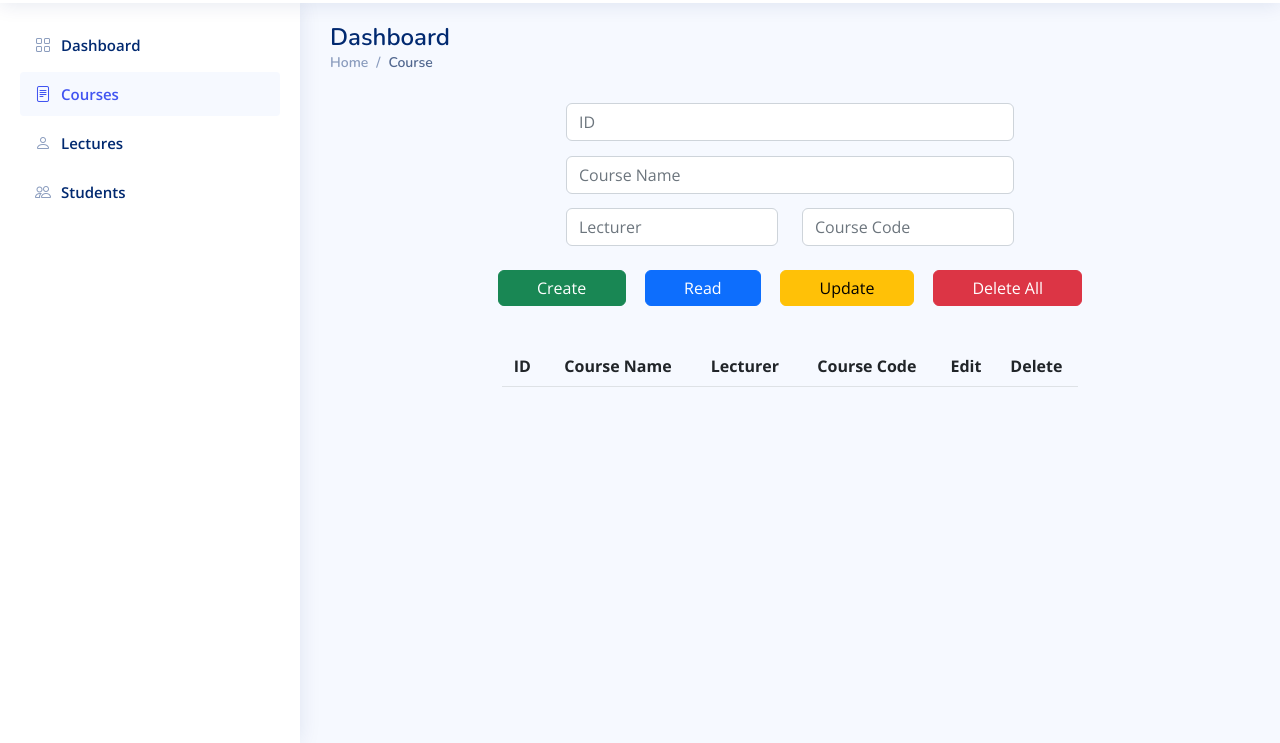
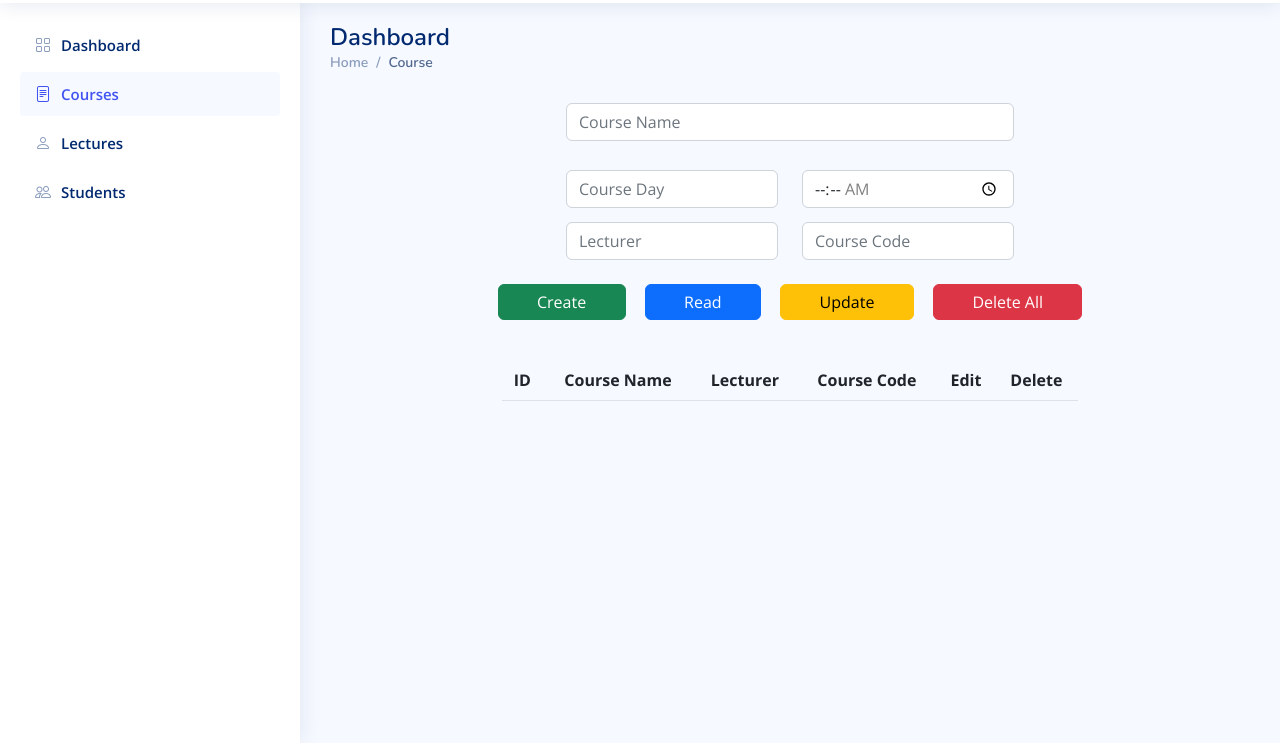
Before and after one commit to Steph-en/Chat-App, a website: page public/admin-course.html in a window 1280 px wide. Shown: the part 57-800 px from the top of the page. Drawn offline with nearby package versions, Linux system fonts and the light colour scheme.

Commit message:
ui revisited

```diff
--- a/package.json
+++ b/package.json
@@ -10,6 +10,7 @@
   "author": "Stephen Appah",
   "license": "ISC",
   "dependencies": {
+    "api": "^5.0.8",
     "body-parser": "^1.20.2",
     "ejs": "^3.1.9",
     "express": "^4.18.2",
--- a/public/admin-course.html
+++ b/public/admin-course.html
@@ -1,5 +1,6 @@
 <!DOCTYPE html>
 <html lang="en">
+
 <head>
   <meta charset="utf-8" />
   <meta content="width=device-width, initial-scale=1.0" name="viewport" />
@@ -8,10 +9,13 @@
 
   <!-- Google Fonts -->
   <link href="https://fonts.gstatic.com" rel="preconnect" />
-    <link href="https://fonts.googleapis.com/css?family=Open+Sans:300,300i,400,400i,600,600i,700,700i|Nunito:300,300i,400,400i,600,600i,700,700i|Poppins:300,300i,400,400i,500,500i,600,600i,700,700i" rel="stylesheet" />
+  <link
+    href="https://fonts.googleapis.com/css?family=Open+Sans:300,300i,400,400i,600,600i,700,700i|Nunito:300,300i,400,400i,600,600i,700,700i|Poppins:300,300i,400,400i,500,500i,600,600i,700,700i"
+    rel="stylesheet" />
 
   <!-- Fontawesome -->
-    <link rel="stylesheet" href="https://use.fontawesome.com/releases/v5.8.1/css/all.css" integrity="sha384-50oBUHEmvpQ+1lW4y57PTFmhCaXp0ML5d60M1M7uH2+nqUivzIebhndOJK28anvf" crossorigin="anonymous" />
+  <link rel="stylesheet" href="https://use.fontawesome.com/releases/v5.8.1/css/all.css"
+    integrity="sha384-50oBUHEmvpQ+1lW4y57PTFmhCaXp0ML5d60M1M7uH2+nqUivzIebhndOJK28anvf" crossorigin="anonymous" />
 
   <!-- Vendor CSS Files -->
   <link href="vendor/bootstrap/css/bootstrap.min.css" rel="stylesheet" />
@@ -120,8 +124,16 @@
     <div class="container text-center">
       <div class="d-flex justify-content-center">
         <form class="w-50">
-            <input type="text" id="userid" class="form-control" autocomplete="off" readonly placeholder="ID" />
           <input type="text" id="proname" class="form-control" autocomplete="off" placeholder="Course Name" />
+          <div class="row">
+            <div class="col">
+              <input type="text" id="day" class="form-control" autocomplete="off" placeholder="Course Day" />
+            </div>
+            <div class="col">
+              <input type="time" id="time" class="form-control" autocomplete="off" placeholder="Course Time" min="00:00"
+                max="06:00" />
+            </div>
+          </div>
           <div class="row">
             <div class="col">
               <input type="text" id="seller" class="form-control m-0" autocomplete="off" placeholder="Lecturer" />
@@ -190,16 +202,13 @@
   <div class="w-100 btn btn-danger deletemsg">Data Deleted..!</div>
 
   <!-- JQuery -->
-    <script
-      src="https://code.jquery.com/jquery-3.3.1.slim.min.js"
+  <script src="https://code.jquery.com/jquery-3.3.1.slim.min.js"
     integrity="sha384-q8i/X+965DzO0rT7abK41JStQIAqVgRVzpbzo5smXKp4YfRvH+8abtTE1Pi6jizo"
     crossorigin="anonymous"></script>
-    <script
-      src="https://cdnjs.cloudflare.com/ajax/libs/popper.js/1.14.7/umd/popper.min.js"
+  <script src="https://cdnjs.cloudflare.com/ajax/libs/popper.js/1.14.7/umd/popper.min.js"
     integrity="sha384-UO2eT0CpHqdSJQ6hJty5KVphtPhzWj9WO1clHTMGa3JDZwrnQq4sF86dIHNDz0W1"
     crossorigin="anonymous"></script>
-    <script
-      src="https://stackpath.bootstrapcdn.com/bootstrap/4.3.1/js/bootstrap.min.js"
+  <script src="https://stackpath.bootstrapcdn.com/bootstrap/4.3.1/js/bootstrap.min.js"
     integrity="sha384-JjSmVgyd0p3pXB1rRibZUAYoIIy6OrQ6VrjIEaFf/nJGzIxFDsf4x0xIM+B07jRM"
     crossorigin="anonymous"></script>
 
@@ -212,4 +221,5 @@
   <!-- Main JS File -->
   <script src="js/main.js"></script>
 </body>
+
 </html>
```
Also changed, not shown: public/admin-lecture.html (+0 -1 lines), public/admin-student.html (+0 -1 lines), server.js (+6 -7 lines), 1 other file. Lines whose indentation alone changed are shown as unchanged.
